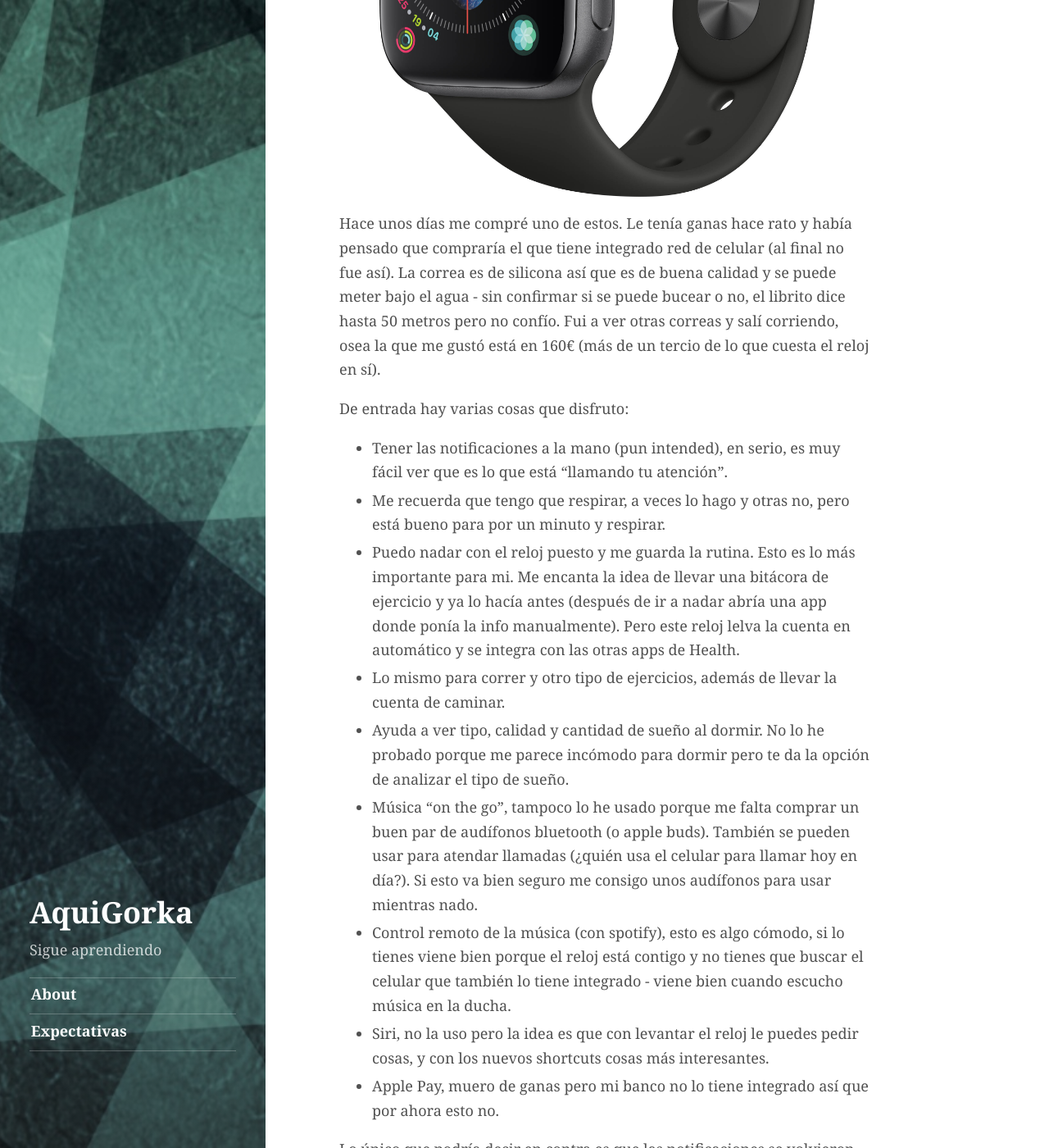
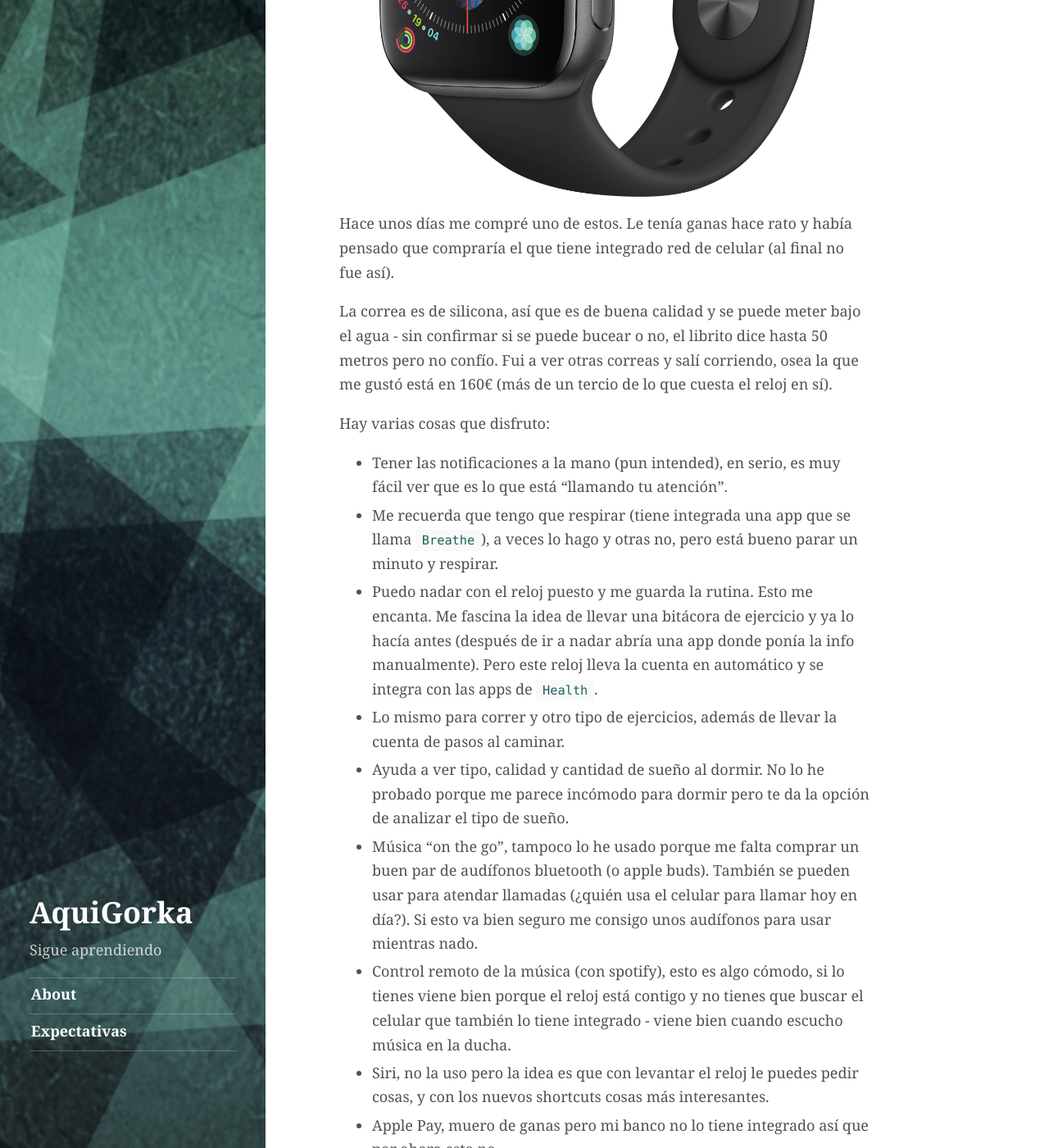
Before and after one commit to AquiGorka/aquigorka.github.io, a Jekyll site: the page built from _posts/2018-09-27-apple-watch.md, in a window 1280 px wide and 1400 px high, scrolled down 615 px. Shown: the whole window at 82% size. Built offline with Jekyll 4.4.1, drawn with Linux system fonts in a browser that asks for light colours; comment, search, counter and statistics services are not loaded.

Commit message:
20180927: update post

```diff
--- a/_posts/2018-09-27-apple-watch.md
+++ b/_posts/2018-09-27-apple-watch.md
@@ -10,14 +10,16 @@
 ---
 <img style="margin: auto;" src="/public/img/2018/09/apple-watch.jpg" alt="Apple Watch" />
 
-Hace unos días me compré uno de estos. Le tenía ganas hace rato y había pensado que compraría el que tiene integrado red de celular (al final no fue así). La correa es de silicona así que es de buena calidad y se puede meter bajo el agua - sin confirmar si se puede bucear o no, el librito dice hasta 50 metros pero no confío. Fui a ver otras correas y salí corriendo, osea la que me gustó está en 160€ (más de un tercio de lo que cuesta el reloj en sí).
+Hace unos días me compré uno de estos. Le tenía ganas hace rato y había pensado que compraría el que tiene integrado red de celular (al final no fue así).
 
-De entrada hay varias cosas que disfruto:
+La correa es de silicona, así que es de buena calidad y se puede meter bajo el agua - sin confirmar si se puede bucear o no, el librito dice hasta 50 metros pero no confío. Fui a ver otras correas y salí corriendo, osea la que me gustó está en 160€ (más de un tercio de lo que cuesta el reloj en sí).
+
+Hay varias cosas que disfruto:
 
 - Tener las notificaciones a la mano (pun intended), en serio, es muy fácil ver que es lo que está "llamando tu atención".
-- Me recuerda que tengo que respirar, a veces lo hago y otras no, pero está bueno para por un minuto y respirar.
-- Puedo nadar con el reloj puesto y me guarda la rutina. Esto es lo más importante para mi. Me encanta la idea de llevar una bitácora de ejercicio y ya lo hacía antes (después de ir a nadar abría una app donde ponía la info manualmente). Pero este reloj lelva la cuenta en automático y se integra con las otras apps de Health.
-- Lo mismo para correr y otro tipo de ejercicios, además de llevar la cuenta de caminar.
+- Me recuerda que tengo que respirar (tiene integrada una app que se llama [`Breathe`](https://support.apple.com/en-us/HT206999)), a veces lo hago y otras no, pero está bueno parar un minuto y respirar.
+- Puedo nadar con el reloj puesto y me guarda la rutina. Esto me encanta. Me fascina la idea de llevar una bitácora de ejercicio y ya lo hacía antes (después de ir a nadar abría una app donde ponía la info manualmente). Pero este reloj lleva la cuenta en automático y se integra con las apps de [`Health`](https://www.apple.com/lae/ios/health/).
+- Lo mismo para correr y otro tipo de ejercicios, además de llevar la cuenta de pasos al caminar.
 - Ayuda a ver tipo, calidad y cantidad de sueño al dormir. No lo he probado porque me parece incómodo para dormir pero te da la opción de analizar el tipo de sueño.
 - Música "on the go", tampoco lo he usado porque me falta comprar un buen par de audífonos bluetooth (o apple buds). También se pueden usar para atendar llamadas (¿quién usa el celular para llamar hoy en día?). Si esto va bien seguro me consigo unos audífonos para usar mientras nado.
 - Control remoto de la música (con spotify), esto es algo cómodo, si lo tienes viene bien porque el reloj está contigo y no tienes que buscar el celular que también lo tiene integrado - viene bien cuando escucho música en la ducha.
```
